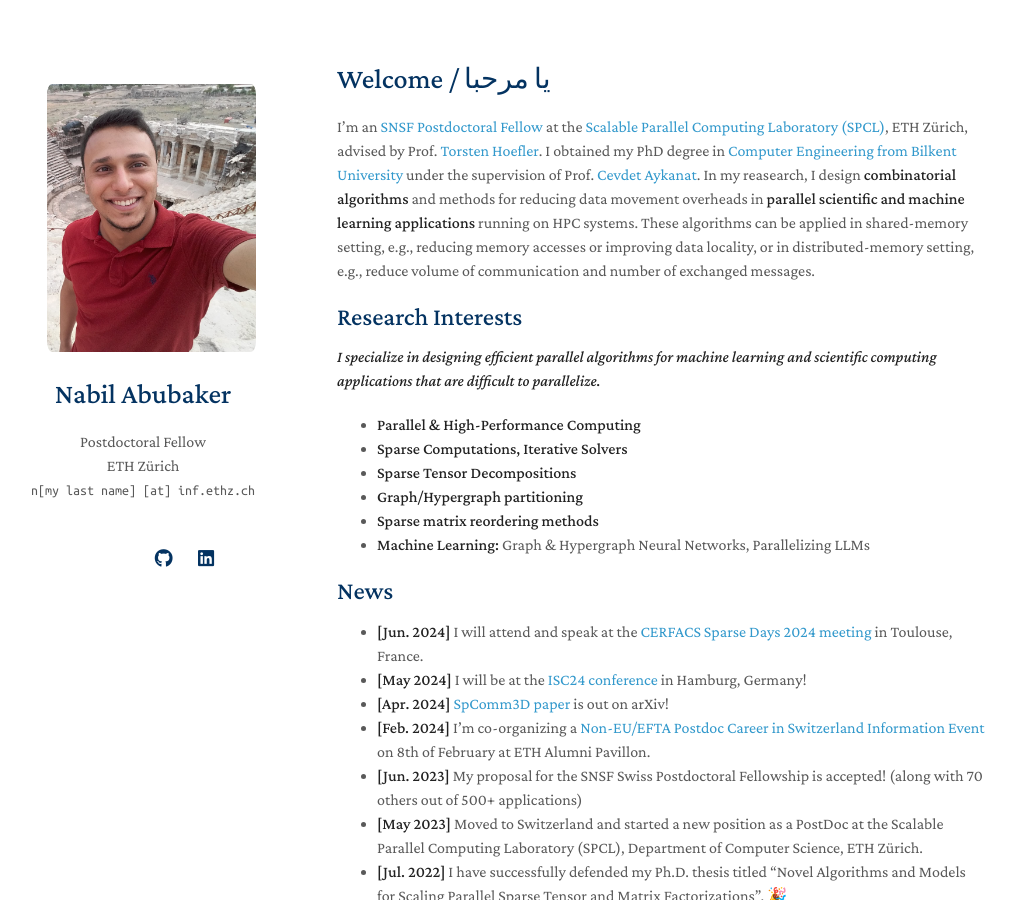
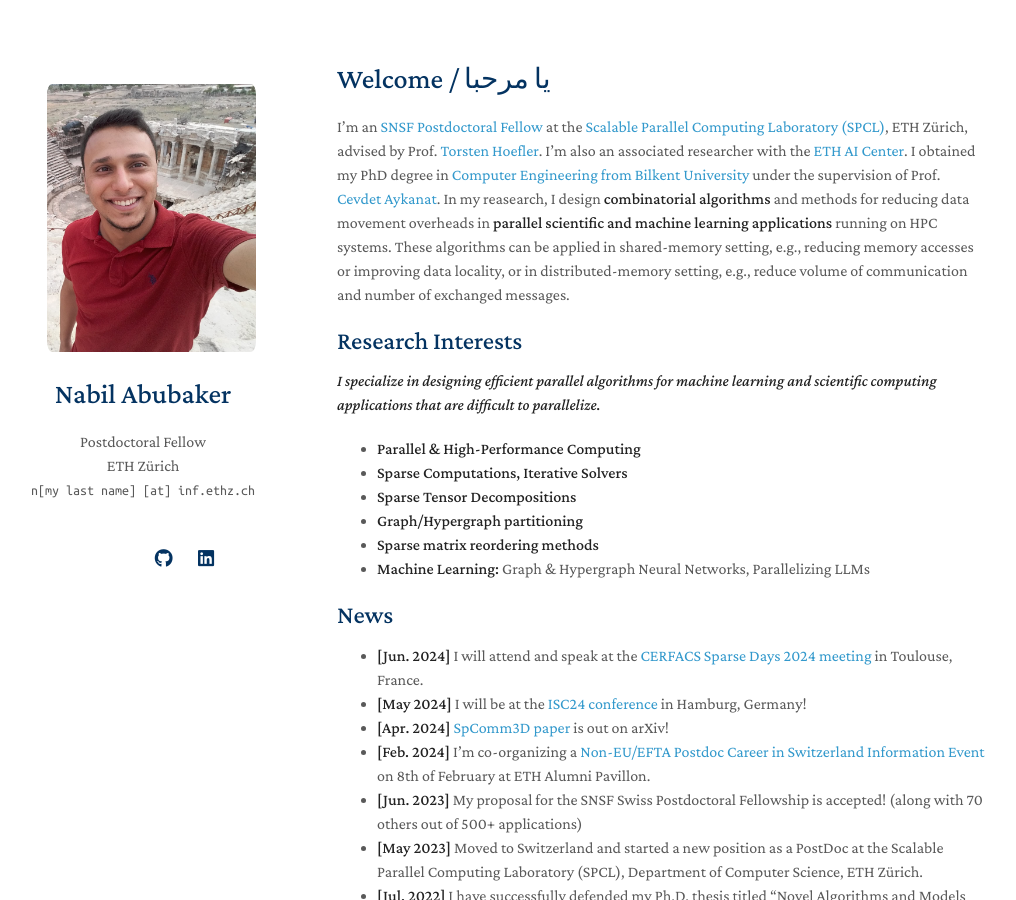
Before and after one commit to nfabubaker/nfabubaker.github.io, a Jekyll site: the page built from index.md, in a window 1280 px wide and 900 px high. Shown: the whole window, without its empty margins (133-1149 px from the left). Built offline with Jekyll 4.4.1, drawn with Linux system fonts in a browser that asks for light colours; a style sheet for code colours, icons or effects is not loaded; our own code applies the rules of GitHub Pages for plain Markdown files.

Commit message:
Update index.md

```diff
--- a/index.md
+++ b/index.md
@@ -4,7 +4,7 @@ layout: homepage
 
 # Welcome / يا مرحبا
 
-I'm an [SNSF Postdoctoral Fellow][spfwp] at the [Scalable Parallel Computing Laboratory (SPCL)][spclwp], ETH Zürich, advised by Prof. [Torsten Hoefler][htorwp]. I obtained my PhD degree in [Computer Engineering from Bilkent University][bilcswp] under the supervision of Prof. [Cevdet Aykanat][aykanatwp]. In my reasearch, I design **combinatorial algorithms** and methods for reducing data movement overheads in **parallel scientific and machine learning applications** running on HPC systems. These algorithms can be applied in shared-memory setting, e.g., reducing memory accesses or improving data locality, or in distributed-memory setting, e.g., reduce volume of communication and number of exchanged messages.
+I'm an [SNSF Postdoctoral Fellow][spfwp] at the [Scalable Parallel Computing Laboratory (SPCL)][spclwp], ETH Zürich, advised by Prof. [Torsten Hoefler][htorwp]. I'm also an associated researcher with the [ETH AI Center](https://ai.ethz.ch/). I obtained my PhD degree in [Computer Engineering from Bilkent University][bilcswp] under the supervision of Prof. [Cevdet Aykanat][aykanatwp]. In my reasearch, I design **combinatorial algorithms** and methods for reducing data movement overheads in **parallel scientific and machine learning applications** running on HPC systems. These algorithms can be applied in shared-memory setting, e.g., reducing memory accesses or improving data locality, or in distributed-memory setting, e.g., reduce volume of communication and number of exchanged messages.
 
 ## Research Interests
 
```
